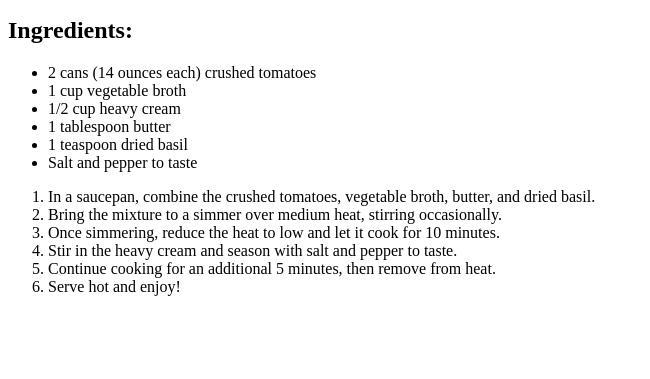
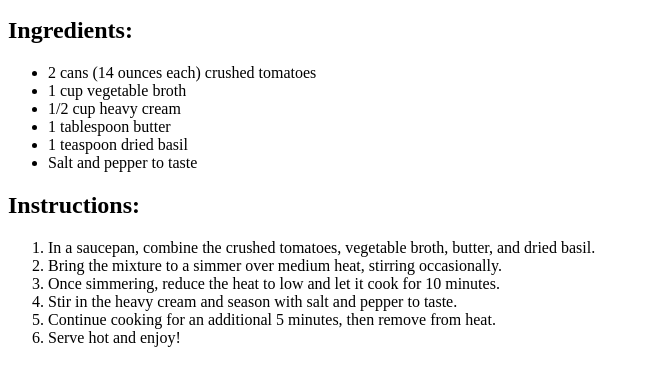
Before and after one commit to ilja-a/odin-recipes, a plain HTML site: page recipes/tomato-soup.html in a window 1280 px wide. Shown: the part 421-800 px from the top of the page, without its empty margins (0-650 px from the left). Drawn offline with Linux system fonts and the light colour scheme.

Commit message:
Add minor tweaks for consistency

```diff
--- a/recipes/tomato-soup.html
+++ b/recipes/tomato-soup.html
@@ -17,6 +17,7 @@
       <li>1 teaspoon dried basil</li>
       <li>Salt and pepper to taste</li>
     </ul>
+    <h2>Instructions:</h2>
     <ol>
       <li>In a saucepan, combine the crushed tomatoes, vegetable broth, butter, and dried basil.</li>
       <li>Bring the mixture to a simmer over medium heat, stirring occasionally.</li>
```
Also changed, not shown: recipes/bread.html (+1 -1 lines).
